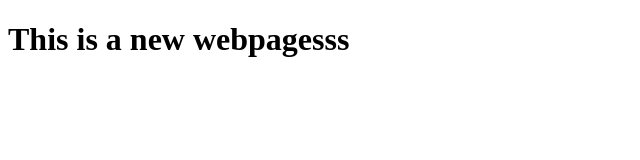
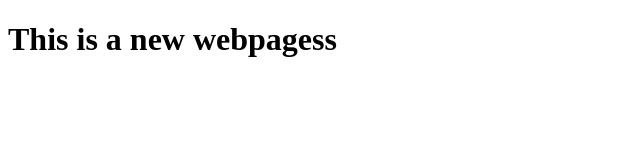
Before and after one commit to Vicsygold/Coursera-test, a plain HTML site: page index.html in a window 1280 px wide. Shown: the full height of the page, 0-640 px from the left. Drawn offline with Linux system fonts and the light colour scheme.

Commit message:
Update index.html

```diff
--- a/index.html
+++ b/index.html
@@ -7,6 +7,6 @@
     <title>Hello World</title>
 </head>
 <body>
-    <h1>This is a new webpagesss</h1>
+    <h1>This is a new webpagess</h1>
 </body>
 </html>
```
